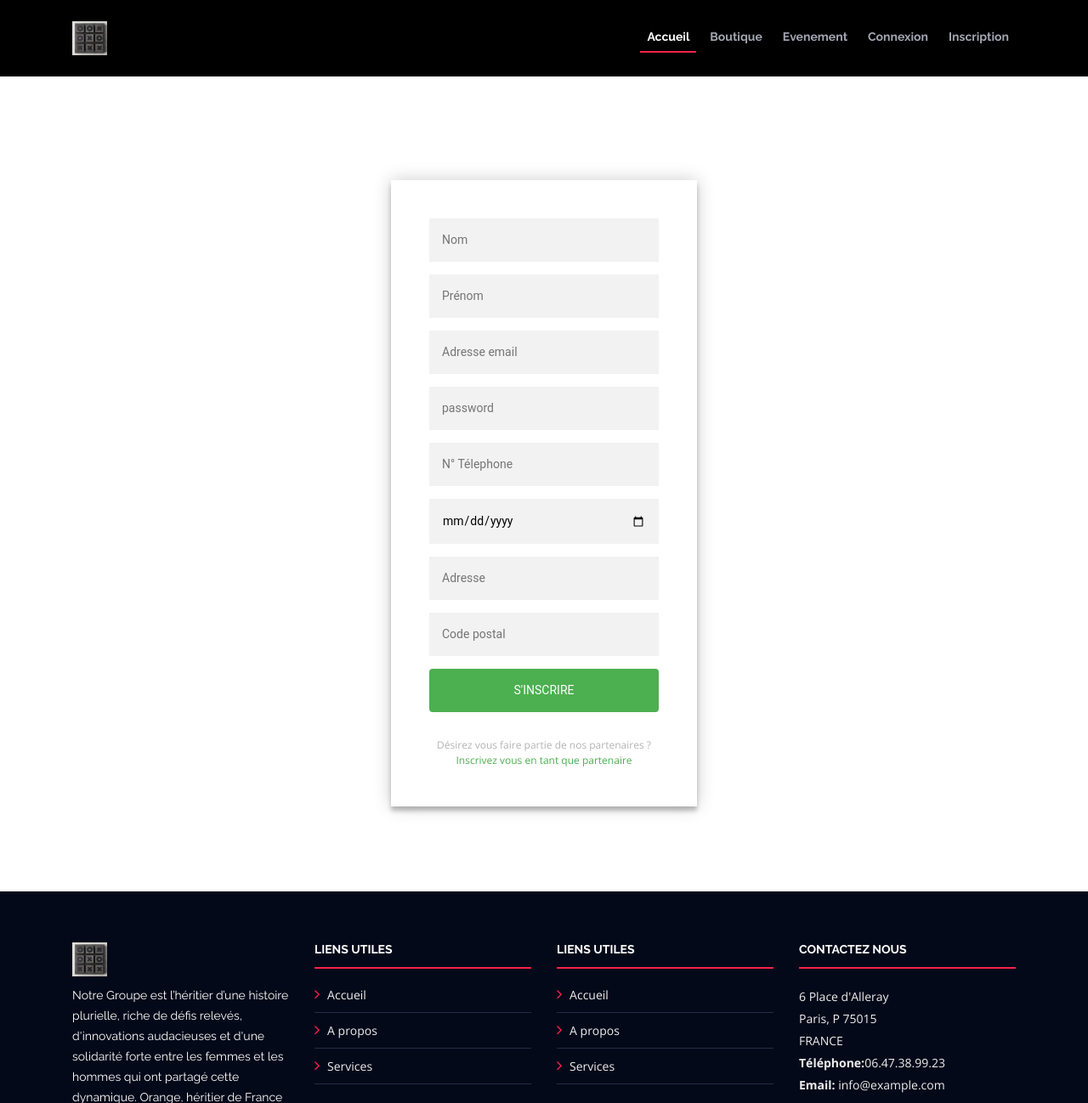
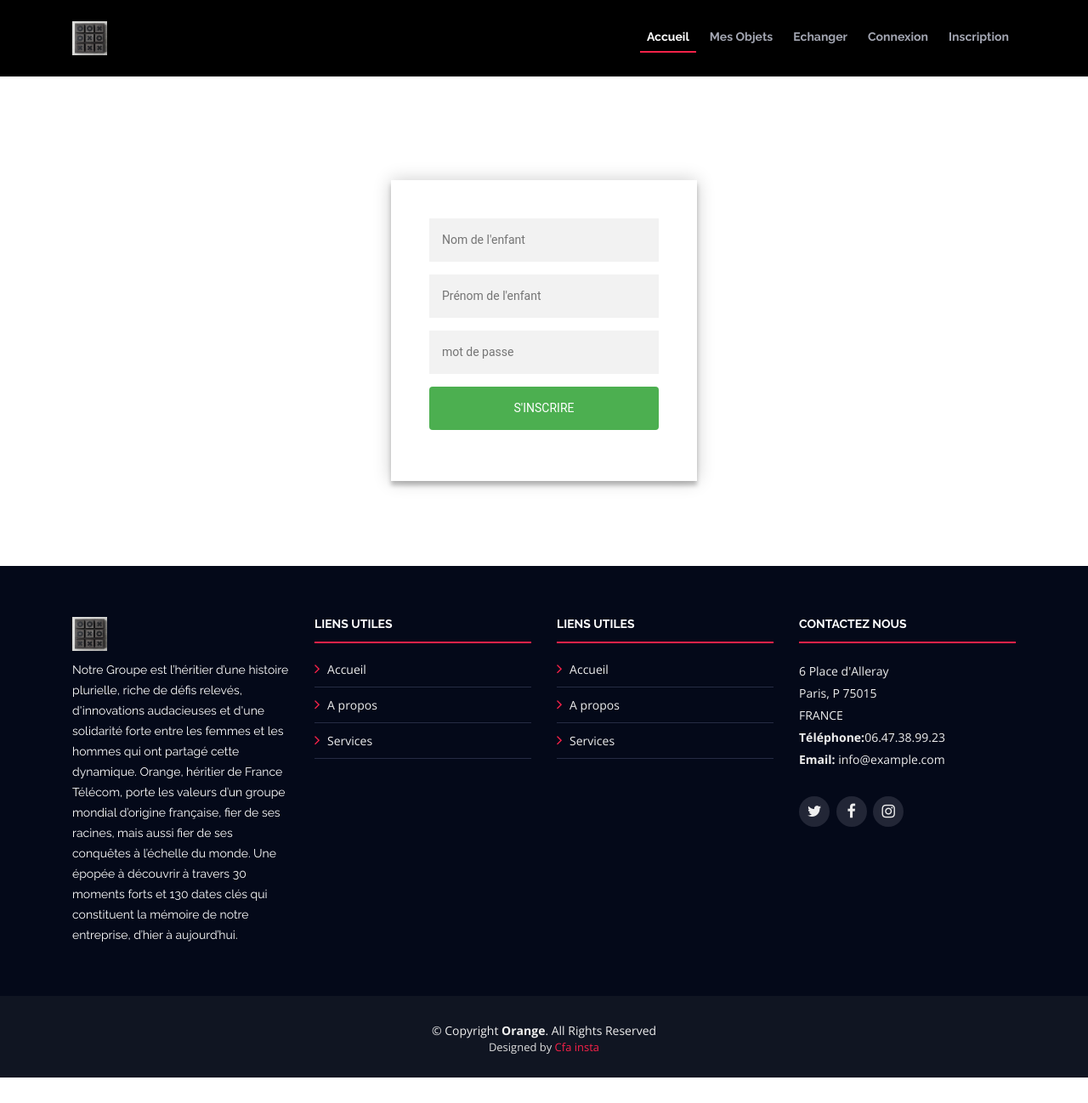
Before and after one commit to Hestiae/site_enfant, a PHP site: page /vue/inscription.php in a window 1280 px wide. Shown: the top 1298 px of the page at 85% size. After the commit the page ends 1268 px from the top, so only its background shows below. Run offline with PHP 8.4, Linux system fonts and the light colour scheme; some libraries are stand-ins or nearby versions.

Commit message:
clean up

```diff
--- a/vue/NavBar.php
+++ b/vue/NavBar.php
@@ -17,19 +17,11 @@ if (isset($_SESSION['mdp'])) {
 <nav id="nav-menu-container">
     <ul class="nav-menu">
         <li class="menu-active"><a href="../index.php">Accueil</a></li>
-        <li><a href="boutique.php">Boutique</a></li>
-        <?php if (isset($_SESSION['accronyme'])) { ?>
-            <li><a class='btn btn-info btn-lg'data-toggle='modal' data-target='#ModalEvent' style="border-radius: 0px;">Event</a></li>
-        <?php } ?>
-        <li><a href="<?php echo $event; ?>">Evenement</a></li>
+        <li><a href="boutique.php">Mes Objets</a></li>
+        <li><a href="<?php echo $event; ?>">Echanger</a></li>
         <li><a href="<?php echo $linkCon; ?>"><?php echo $connec; ?></a></li>
         <li><a href="<?php echo $sign; ?>"><?php echo $signe; ?></a></li>
-        <?php if (isset($_SESSION['nom'])) { ?>
-            <li class="buy-tickets"><a href="ticket.php">Support</a></li>
-        <?php } ?>
-        <?php if (isset($_SESSION['accronyme'])) { ?>
-            <li class="buy-tickets"><a href="ticket.php">Ticket Support</a></li>
-        <?php } ?>
+
 
     </ul>
 </nav>
--- a/vue/formulaire/formInscription.php
+++ b/vue/formulaire/formInscription.php
@@ -57,9 +57,9 @@ body {
   color: #4CAF50;
   text-decoration: none;
 }
-.form .login-form {
-  display: none;
-}
+// .form .login-form {
+  // display: none;
+// }
 .infoo {
   margin: 50px auto;
   text-align: center;
@@ -83,37 +83,16 @@ body {
   color: #EF3B3A;
 }
 </style>
+
 <body>
 <script src="https://ajax.googleapis.com/ajax/libs/jquery/2.1.1/jquery.min.js"></script>
 <div id="login_page" class="login-page">
   <div class="form">
-    <form id="register_form" method="POST" class="register-form">
-      <input type="text" name="nom" placeholder="Nom">
-      <input type="text" name="prenom" placeholder="Prénom">
-      <input type="text" name="email" placeholder="Adresse email" />
-      <input type="password" name="mdp" placeholder="password" />
-      <input type="text" name="telephone" placeholder="N° Télephone" />
-      <input type="date" name="date_naissance" placeholder="Votre date de naissance">
-      <input type="text" name="adresse" placeholder="Adresse">
-      <input type="text" name="code_postal" placeholder="Code postal">
-      <input type="hidden" name="role" value="ROLE_USER" />
-      <input type="submit" class="btn" name ="sinscrir" value="S'inscrire" />
-      <p class="message">
-          Désirez vous faire partie de nos partenaires ?
-        <a href="#">Inscrivez vous en tant que partenaire</a>
-      </p>
-    </form>
     <form id="login_form" action="#" method="POST" class="login-form">
-      <input name="accronyme" id="acronyme" type="text" placeholder="Acronyme de l'entreprise" />
-      <input name="nom_marque" id="nom_marque" type="text" placeholder="Nom de votre Marque" />
-      <input name="mdp" id="password" type="password" placeholder="password" />
-      <input type="date" id="date_debut" name="date_debut" />
-      <input type="text"  id="adresse" name="adresse" placeholder="Adresse">
+      <input name="nom" id="nom" type="text" placeholder="Nom de l'enfant" />
+      <input name="prenom" id="prenom" type="text" placeholder="Prénom de l'enfant" />
+      <input name="mdp" id="password" type="password" placeholder="mot de passe" />
       <input id="btnLg" type="submit" class="btn" name ="sinscrire" value="S'inscrire" />
-      <p class="message">
-        Voulez vous créer un simple compte utilisateur ?
-        <a href="#">Aller au formulaire d'inscription</a>
-      </p>
     </form>
   </div>
 </div>
--- a/vue/inscription.php
+++ b/vue/inscription.php
@@ -1,50 +1,25 @@
 <?php
 session_start();
       require_once("../controleur/leControleur.php");
-      $unControleur = new leControleur("localhost","event","root","");
-      if(isset($_POST["sinscrir"]))
+      $unControleur = new leControleur("localhost","maternelle","root","");
+      if(isset($_POST["sinscrire"]))
       {
          $envoi = array ("nom"=>$_POST['nom'],
          "prenom"=>$_POST['prenom'],
-         "email"=>$_POST['email'],
          "mdp"=>$_POST['mdp'],
-         "telephone"=>$_POST['telephone'],
-         "date_naissance"=>$_POST['date_naissance'],
-         "adresse"=>$_POST['adresse'],
-         "code_postal"=>$_POST['code_postal'],
-         "role"=>$_POST['role']
+         "solde"=>0
         );
-         $unControleur->insert("personne",$envoi);
+         $unControleur->insert("enfant",$envoi);
           if(isset($resultat['nom']))
           {
-            $_SESSION['id_personne'] = $resultat['id_personne'];
+            $_SESSION['id_enfant'] = $resultat['id_enfant'];
             $_SESSION['mdp'] = $resultat['mdp'];
-            $_SESSION['email'] = $resultat['email'];
             $_SESSION['nom'] = $resultat['nom'];
             $_SESSION['prenom'] = $resultat['prenom'];
           }
           header('location: connexion.php');
         }
-        if(isset($_POST["sinscrire"]))
-        {
-          $envoi = array ("accronyme"=>$_POST['accronyme'],
-          "nom_marque"=>$_POST['nom_marque'],
-          "mdp"=>$_POST['mdp'],
-          "date_debut"=>$_POST['date_debut'],
-          "adresse"=>$_POST['adresse']
-         );
-          $unControleur->insert("partenaire",$envoi);
-            if(isset($resultat['nom_marque']))
-            {
-              $_SESSION['id_partenaire'] = $resultat['id_partenaire'];
-              $_SESSION['accronyme'] = $resultat['accronyme'];
-              $_SESSION['mdp'] = $resultat['mdp'];
-              $_SESSION['nom_marque'] = $resultat['nom_marque'];
-              $_SESSION['adresse'] = $resultat['adresse'];
-            }
-            header('location: connexion.php');
-            //var_dump( $envoi);
-          }
+
   ?>
 <!DOCTYPE html>
 <html lang="fr">
```
Also changed, not shown: 1 other file.
